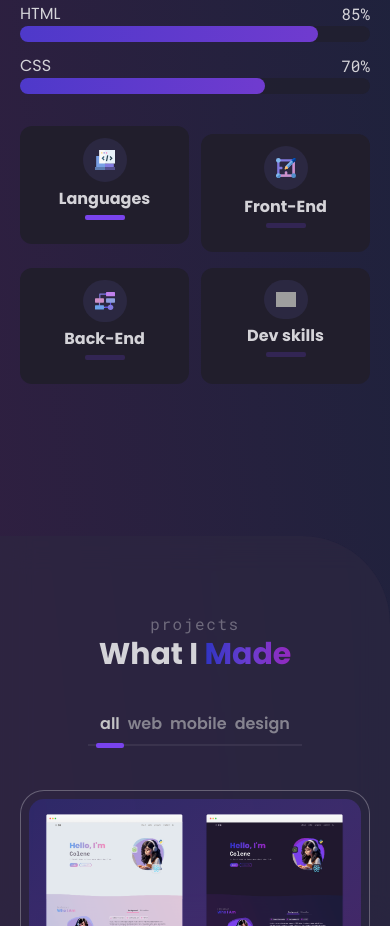
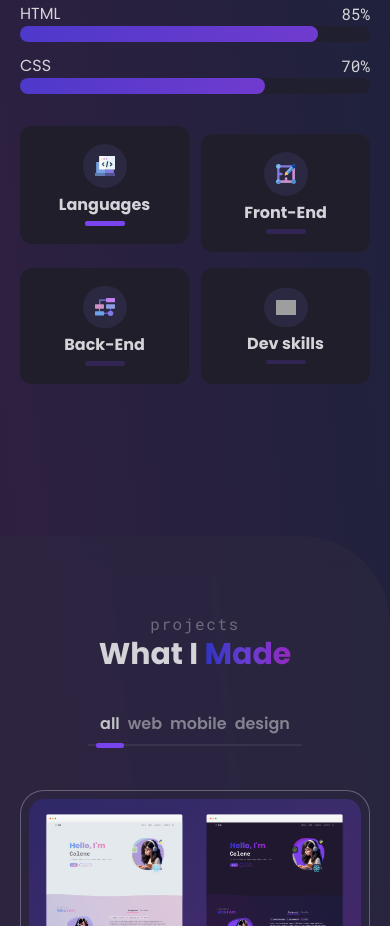
Before and after one commit to encarnac/portfolio, a React (Vite) app: page / in a window 390 px wide. Shown: the part 2100-3026 px from the top of the page. Built offline with nearby package versions, Linux system fonts and the light colour scheme; grey boxes are pictures that could not be loaded.

Commit message:
Centered content along column and changed light mode underline to pink

```diff
--- a/src/components/SkillTab.jsx
+++ b/src/components/SkillTab.jsx
@@ -19,12 +19,12 @@ const SkillTab = ({ index, skill, tab, selectTab }) => {
         tab === skill
           ? "before:opacity-100 before:-translate-y-2 "
           : "before:opacity-0"
-      } relative cursor-pointer h-full w-full backdrop-blur-none before:absolute before:-bottom-[.3rem] before:-left-[.3rem] before:z-[-1] before:h-full before:w-full before:rounded-xl before:bg-gradient-to-br before:from-[#68A3EB] before:to-[#F38BBB] before:transition before:duration-300 hover:before:-translate-y-2 before:hover:opacity-100 before:hover:duration-300 before:dark:from-[#3034C2] before:dark:via-[#6A3DD1] before:dark:to-[#9329BE] md:before:rounded-2xl`}
+      } relative cursor-pointer h-full w-full backdrop-blur-none before:absolute before:-bottom-[.3rem] before:-left-[.3rem] before:z-[-1] before:h-full before:w-full before:rounded-xl before:bg-gradient-to-br  before:transition before:duration-300 hover:before:-translate-y-2 before:hover:opacity-100 before:hover:duration-300 before:from-[#68A3EB] before:to-[#F38BBB] before:dark:from-[#3034C2] before:dark:via-[#6A3DD1] before:dark:to-[#9329BE] md:before:rounded-2xl`}
     >
       <div
         className={`${
           tab === skill ? "-translate-y-2 " : ""
-        } flex h-full flex-col items-center justify-start gap-y-1 rounded-xl bg-[#E3E8EE] px-0 py-3 transition duration-300 hover:-translate-y-2 hover:duration-300 dark:bg-[#211e2c] md:gap-y-2 md:rounded-2xl xl:py-8`}
+        } flex h-full flex-col justify-center items-center gap-y-1 rounded-xl bg-[#E3E8EE] px-0 py-3 transition duration-300 hover:-translate-y-2 hover:duration-300 dark:bg-[#211e2c] md:gap-y-2 md:rounded-2xl xl:py-8`}
       >
         <div className="mb-px rounded-full bg-[#cfd7e5] p-3 dark:bg-[#2b2841] lg:p-5">
           <img src={skill.image} className="w-5 md:w-9" />
@@ -37,8 +37,8 @@ const SkillTab = ({ index, skill, tab, selectTab }) => {
         <spans
           className={`${
             tab === skill
-              ? "bg-[#AD99DB] dark:bg-[#7943ED]"
-              : "bg-[#AD99DB]/30 dark:bg-[#7943ED]/20"
+              ? "bg-[#DE8ABB] dark:bg-[#7943ED]"
+              : "bg-[#DE8ABB]/30 dark:bg-[#7943ED]/20"
           } h-[.3rem] transition duration-100 ease-in w-10 rounded-sm md:mt-0`}
         ></spans>
       </div>
```
